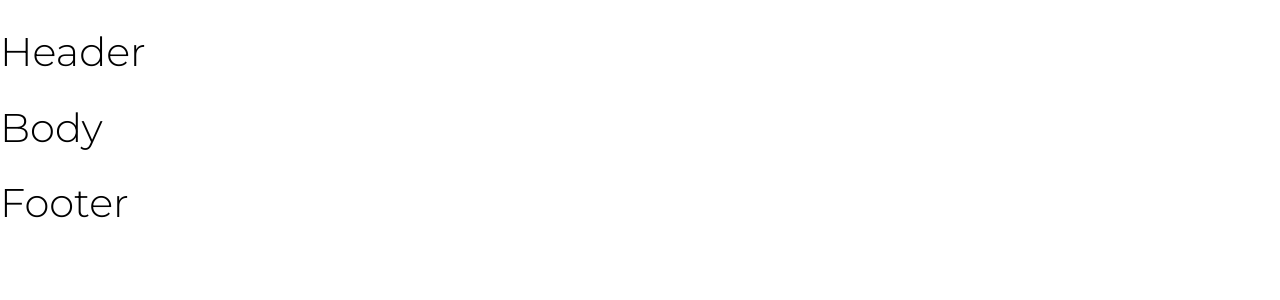
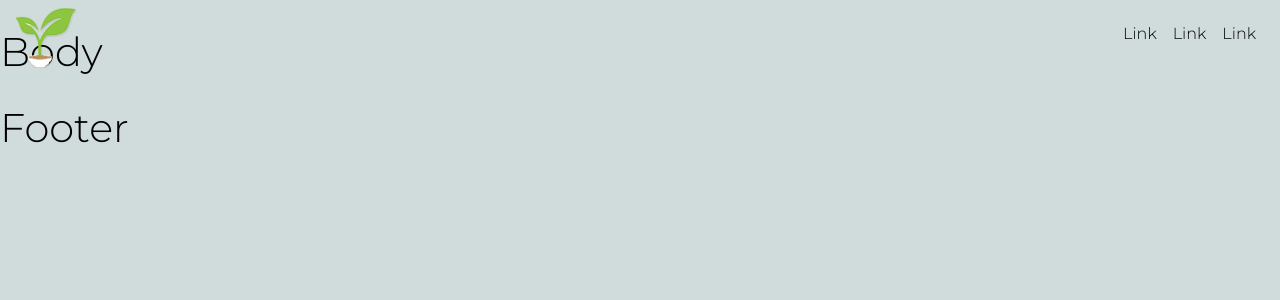
Before and after one commit to JoshHaywood/leaf-lore, a React (Create React App) app in the folder client/: page / in a window 1280 px wide. Shown: the top 300 px of the page. Built offline with nearby package versions, Linux system fonts and the light colour scheme.

Commit message:
feat: Added logo and header structure

```diff
--- a/client/public/index.html
+++ b/client/public/index.html
@@ -2,7 +2,7 @@
 <html lang="en">
 	<head>
 		<title></title>
-		<link rel="icon" class="icon" alt="Icon used for website" href="#">
+		<link rel="icon" class="icon" alt="Icon used for website" href="../images/logo.webp">
 
 		<meta charset="utf-8"/>
 		<meta name="description" content="">
--- a/client/src/App.scss
+++ b/client/src/App.scss
@@ -13,14 +13,14 @@ html {
   box-sizing: border-box;
 }
 
-$primary-colour: #ffffff;
+$primary-colour: #d0dbdb;
 $secondary-colour: #ffffff;
 $tertiary-colour: #ffffff;
 $primary-text-colour: #000000;
 $secondary-text-colour: #000000;
 
 body {
-  background-color: '#000000';
+  background-color: #d0dbdb;
   margin: 0;
   padding: 0;
   overflow-x: hidden;
@@ -117,3 +117,31 @@ input, textarea {
 input::placeholder, textarea::placeholder {
   color: $primary-text-colour;
 }
+
+// Header
+
+.nav-wrapper {
+  position: fixed;
+  top: 0;
+  left: 0;
+  width: 100%;
+  z-index: 100;
+  display: flex;
+  flex: row;
+  justify-content: space-between;
+  padding: 0.5rem 1rem;
+
+  img {
+    width: 60px;
+    height: 60px;
+  }
+
+  ul {
+    display: flex;
+    flex-direction: row;
+
+    li {
+      margin: 0 0.5rem;
+    }
+  }
+}
--- a/client/src/components/header.js
+++ b/client/src/components/header.js
@@ -1,7 +1,15 @@
-import React from "react"
+ import React from "react"
 
 export default function Header() {
   return (
-    <h1>Header</h1>
+    <div className="nav-wrapper">
+      <img src="../images/logo.webp"/> {/* Modified from: https://www.vecteezy.com/free-vector/plant-logo */}
+
+      <ul>
+        <li>Link</li>
+        <li>Link</li>
+        <li>Link</li>
+      </ul>
+    </div>
   )
 };
```
Also changed, not shown: client/public/images/logo.webp (added).
